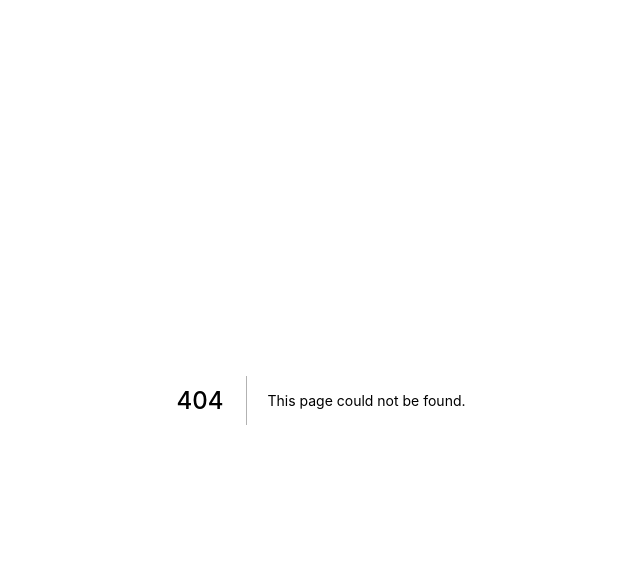
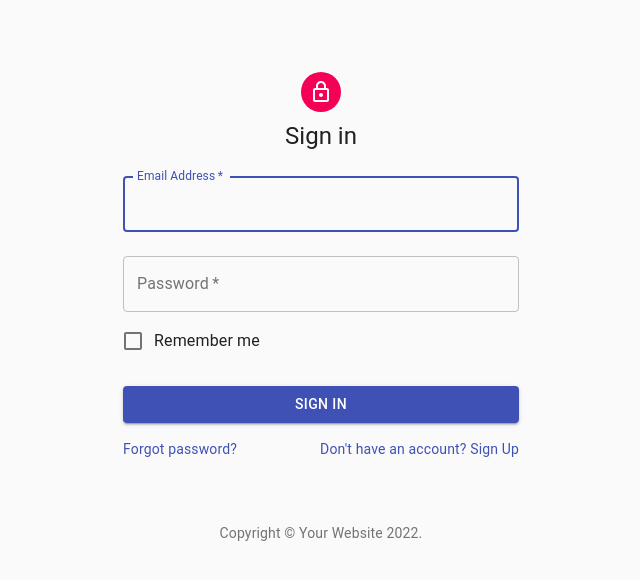
Before and after one commit to dynamox-ac/desafio-2-com-redux, a Next.js app: page /signin in a window 1280 px wide. Before the commit this address had no page. Shown: the top 580 px of the page, without its empty margins (319-959 px from the left). Built offline with nearby package versions, Linux system fonts and the light colour scheme; what reduxsauce would draw is missing.

Commit message:
config: organize folders and branchs

```diff
--- /dev/null
+++ b/components/SignIn/SignIn.js
@@ -0,0 +1,117 @@
+import React from 'react';
+import Avatar from '@material-ui/core/Avatar';
+import Button from '@material-ui/core/Button';
+import CssBaseline from '@material-ui/core/CssBaseline';
+import TextField from '@material-ui/core/TextField';
+import FormControlLabel from '@material-ui/core/FormControlLabel';
+import Checkbox from '@material-ui/core/Checkbox';
+import Link from '@material-ui/core/Link';
+import Grid from '@material-ui/core/Grid';
+import Box from '@material-ui/core/Box';
+import LockOutlinedIcon from '@material-ui/icons/LockOutlined';
+import Typography from '@material-ui/core/Typography';
+import { makeStyles } from '@material-ui/core/styles';
+import Container from '@material-ui/core/Container';
+
+function Copyright() {
+  return (
+    <Typography variant="body2" color="textSecondary" align="center">
+      {'Copyright © '}
+      <Link color="inherit" href="https://mui.com/">
+        Your Website
+      </Link>{' '}
+      {new Date().getFullYear()}
+      {'.'}
+    </Typography>
+  );
+}
+
+const useStyles = makeStyles((theme) => ({
+  paper: {
+    marginTop: theme.spacing(8),
+    display: 'flex',
+    flexDirection: 'column',
+    alignItems: 'center',
+  },
+  avatar: {
+    margin: theme.spacing(1),
+    backgroundColor: theme.palette.secondary.main,
+  },
+  form: {
+    width: '100%', // Fix IE 11 issue.
+    marginTop: theme.spacing(1),
+  },
+  submit: {
+    margin: theme.spacing(3, 0, 2),
+  },
+}));
+
+export default function SignIn() {
+  const classes = useStyles();
+
+  return (
+    <Container component="main" maxWidth="xs">
+      <CssBaseline />
+      <div className={classes.paper}>
+        <Avatar className={classes.avatar}>
+          <LockOutlinedIcon />
+        </Avatar>
+        <Typography component="h1" variant="h5">
+          Sign in
+        </Typography>
+        <form className={classes.form} noValidate>
+          <TextField
+            variant="outlined"
+            margin="normal"
+            required
+            fullWidth
+            id="email"
+            label="Email Address"
+            name="email"
+            autoComplete="email"
+            autoFocus
+          />
+          <TextField
+            variant="outlined"
+            margin="normal"
+            required
+            fullWidth
+            name="password"
+            label="Password"
+            type="password"
+            id="password"
+            autoComplete="current-password"
+          />
+          <FormControlLabel
+            control={<Checkbox value="remember" color="primary" />}
+            label="Remember me"
+          />
+          <Button
+            type="submit"
+            fullWidth
+            variant="contained"
+            color="primary"
+            className={classes.submit}
+          >
+            Sign In
+          </Button>
+          <Grid container>
+            <Grid item xs>
+              <Link href="#" variant="body2">
+                Forgot password?
+              </Link>
+            </Grid>
+            <Grid item>
+              <Link href="#" variant="body2">
+                {"Don't have an account? Sign Up"}
+              </Link>
+            </Grid>
+          </Grid>
+        </form>
+      </div>
+      <Box mt={8}>
+        <Copyright />
+      </Box>
+    </Container>
+  );
+}
--- a/package.json
+++ b/package.json
@@ -10,6 +10,7 @@
   },
   "dependencies": {
     "@material-ui/core": "^4.12.4",
+    "@material-ui/icons": "^4.11.3",
     "next": "^12.2.0",
     "next-redux-wrapper": "^7.0.5",
     "react": "^18.2.0",
--- /dev/null
+++ b/pages/signin/index.js
@@ -0,0 +1,11 @@
+import React from "react";
+import SignIn from "../../components/SignIn/SignIn"
+
+const SignInPage = () => {
+   return (
+      <main>
+         <SignIn />
+      </main>
+   );
+};
+export default SignInPage;
```
Also changed, not shown: 1 other file (tests, documents, lock files or other folders).
